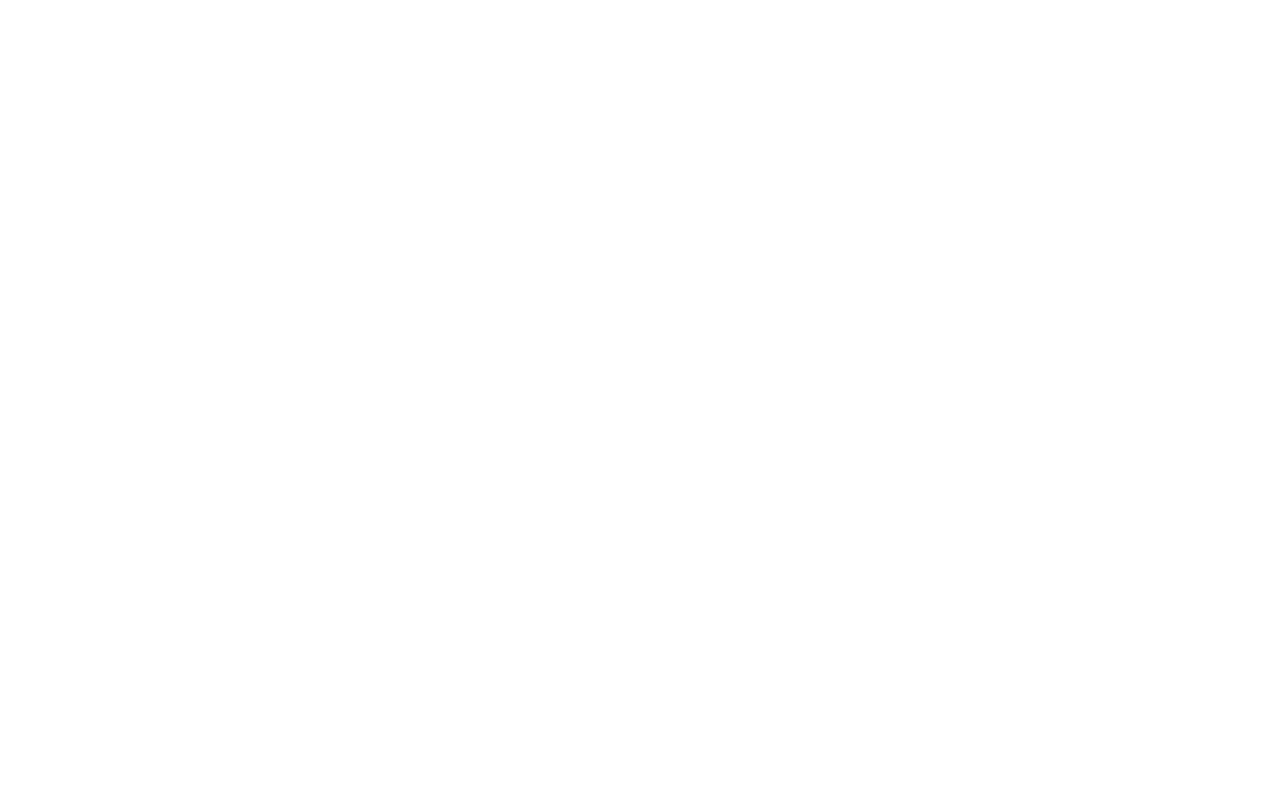
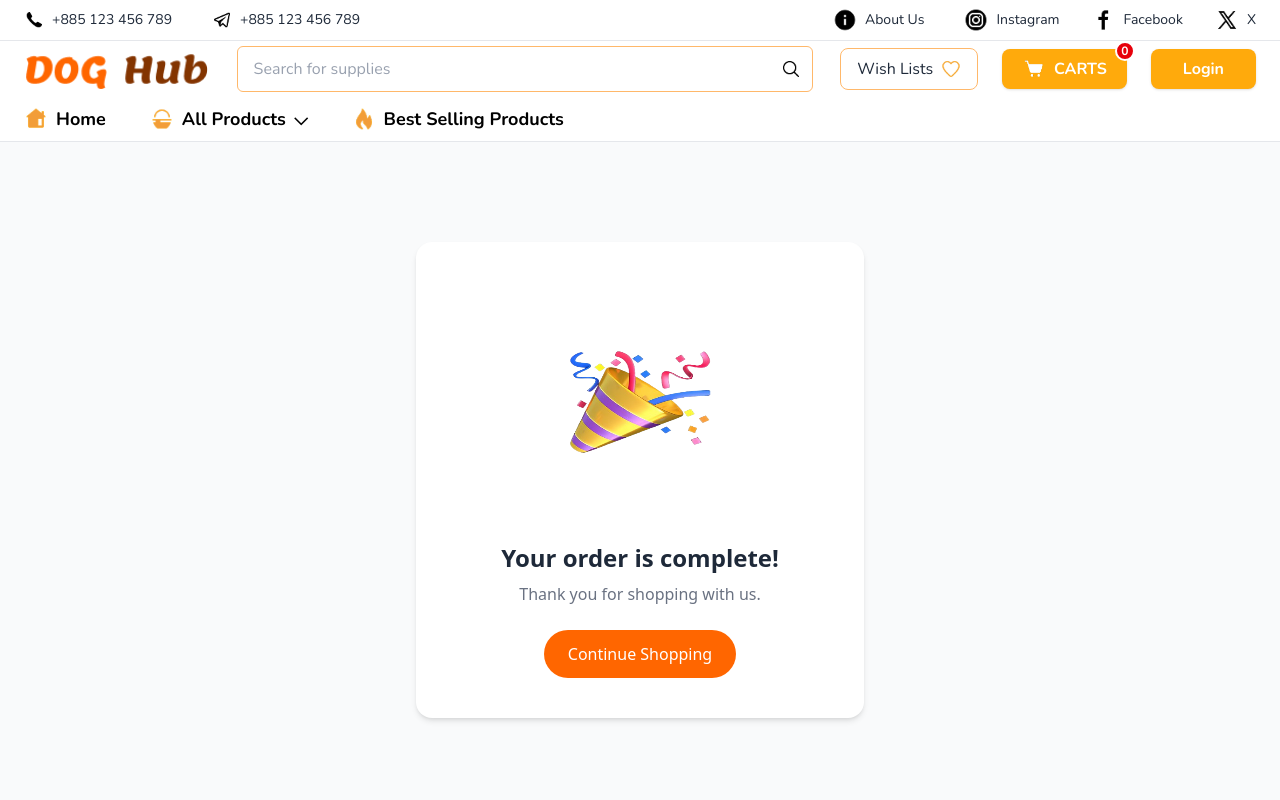
Before and after one commit to DogStore/frontend, a Vue app: page /order-success in a window 1280 px wide. Before the commit this address had no page. Shown: the top 800 px of the page. Built offline with nearby package versions, Linux system fonts and the light colour scheme; the HTML template or start-up script is replaced by a standard one; what vue-toast-notification would draw is missing.

Commit message:
Fixed error with cart and checkout with coupon, and add success page

```diff
--- a/src/layouts/PublicLayout.vue
+++ b/src/layouts/PublicLayout.vue
@@ -20,7 +20,7 @@
 
 const mainClass = computed(() => {
   // Pages that need compact spacing
-  if (route.path === '/cart' || route.path === '/checkout') {
+  if (route.path === '/cart' || route.path === '/checkout' || route.path === '/order-success') {
     return 'pt-35 sm:pt-35 lg:pt-35 pb-40'
   }
 
--- a/src/pages/user/CheckoutPage.vue
+++ b/src/pages/user/CheckoutPage.vue
@@ -57,7 +57,7 @@
 async function handleConfirm() {
   try {
     await checkout.submitOrder()
-    alert('Order placed successfully!')
+    router.replace('/order-success')
   } catch (err) {
     console.error(err)
     alert(checkout.error || 'Failed to place order')
--- /dev/null
+++ b/src/pages/user/OrderSuccess.vue
@@ -0,0 +1,43 @@
+<template>
+  <div class="min-h-screen flex items-center justify-center bg-gray-50">
+    <div class=" mb-30 bg-white rounded-2xl shadow-md p-10 text-center max-w-md w-full">
+      <!-- Icon -->
+      <div class="flex justify-center mb-5">
+        <img
+          src="@/assets/Congrats.png"
+          alt="Success"
+          class="w-55 h-60"
+        />
+      </div>
+
+      <!-- Title -->
+      <h1 class="text-2xl font-bold text-gray-800 mb-2">
+        Your order is complete!
+      </h1>
+
+      <!-- Subtitle -->
+      <p class="text-gray-500 mb-6">
+        Thank you for shopping with us.
+      </p>
+
+      <!-- Action -->
+      <button
+        @click="goHome"
+        class="px-6 py-3 rounded-full bg-[#FF6600] text-white
+               hover:bg-[#e65500] transition cursor-pointer font-medium"
+      >
+        Continue Shopping
+      </button>
+    </div>
+  </div>
+</template>
+
+<script setup lang="ts">
+import { useRouter } from 'vue-router'
+
+const router = useRouter()
+
+function goHome() {
+  router.push('/')
+}
+</script>
--- a/src/router/public.route.ts
+++ b/src/router/public.route.ts
@@ -36,6 +36,11 @@
         name: "checkout",
         component: () => import("@/pages/user/CheckoutPage.vue"),
       },
+      {
+        path: '/order-success',
+        name: 'OrderSuccess',
+        component: () => import('@/pages/user/OrderSuccess.vue')
+      }
     // {
     //   path: "/products/foods",
     //   name: "foods",
--- a/src/stores/cartStore.ts
+++ b/src/stores/cartStore.ts
@@ -237,13 +237,19 @@
   /* ================= BACKEND SYNC ================= */
 
   async function initCart() {
-    // Logged-in → fetch from backend
+    const storedCoupon = localStorage.getItem('coupon')
+
     if (userStore.token) {
       await fetchBackendCart()
+
+      appliedCoupon.value = storedCoupon
+        ? JSON.parse(storedCoupon)
+        : null
+
       return
     }
 
-    // Guest → load from localStorage
+    // guest
     loadFromStorage()
   }
 
--- a/src/stores/checkoutStore.ts
+++ b/src/stores/checkoutStore.ts
@@ -91,25 +91,24 @@
     error.value = null
 
     try {
-
-      const items = cartStore.cartItems.map(item => ({
-      productId: item.id,
-      quantity: item.quantity
-      }))
-
+      // 🔥 Backend should already have the cart
+      // No need to trust frontend quantities
       await userApi.post('/orders', {
         shippingAddress: customer.value.address,
         phone: `${customer.value.phoneCode}${customer.value.phone}`,
         paymentMethod: payment.value.method,
         appliedCoupon: cartStore.appliedCoupon
           ? { code: cartStore.appliedCoupon.code }
-          : undefined,
-        items
+          : undefined
       })
+
+      await userApi.delete('/carts')
 
       cartStore.clearLocalCart()
 
       resetCheckout()
+
+      return true
     // eslint-disable-next-line @typescript-eslint/no-explicit-any
     } catch (err: any) {
       error.value = err.response?.data?.message || 'Checkout failed'
```
Also changed, not shown: src/assets/Congrats.png (added).
